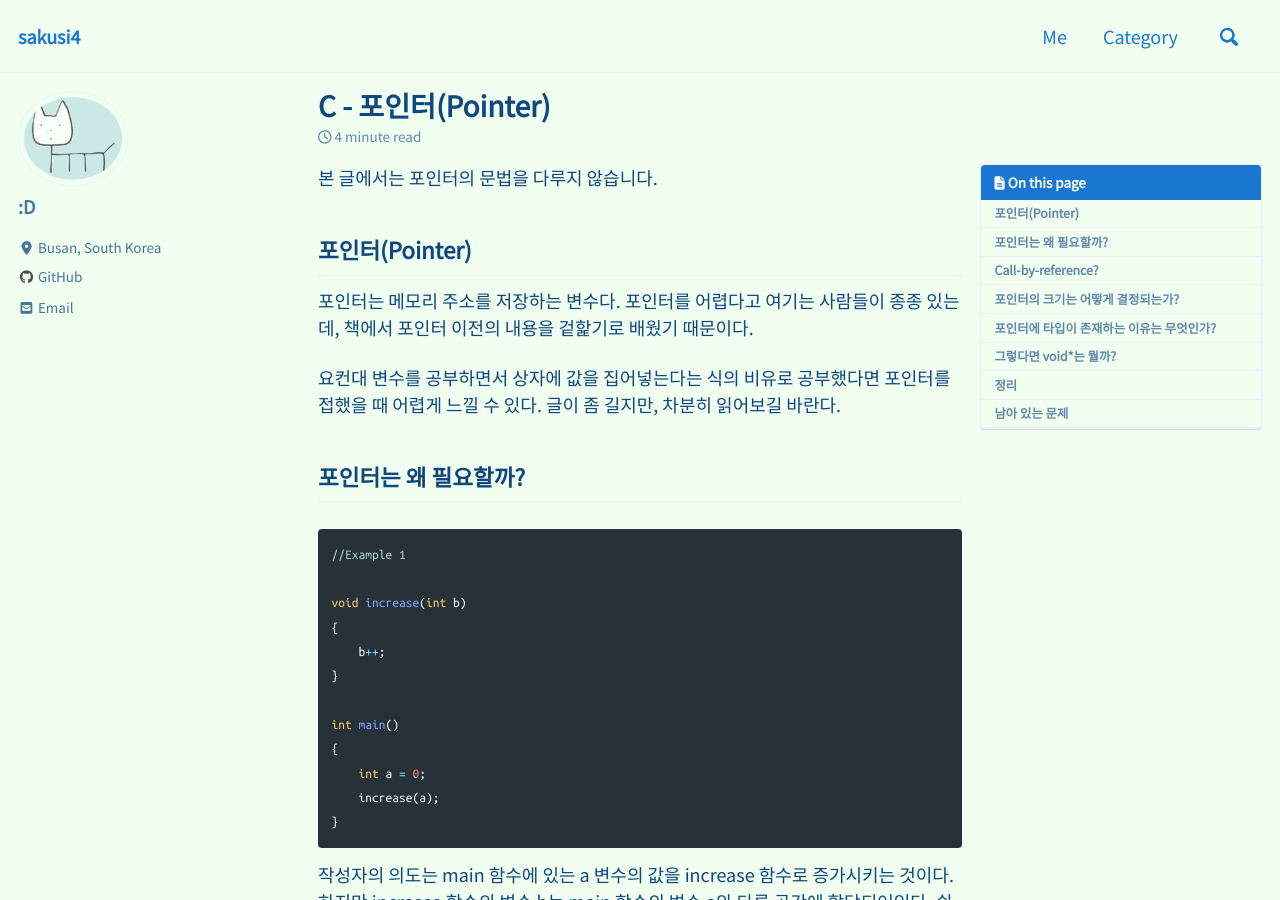
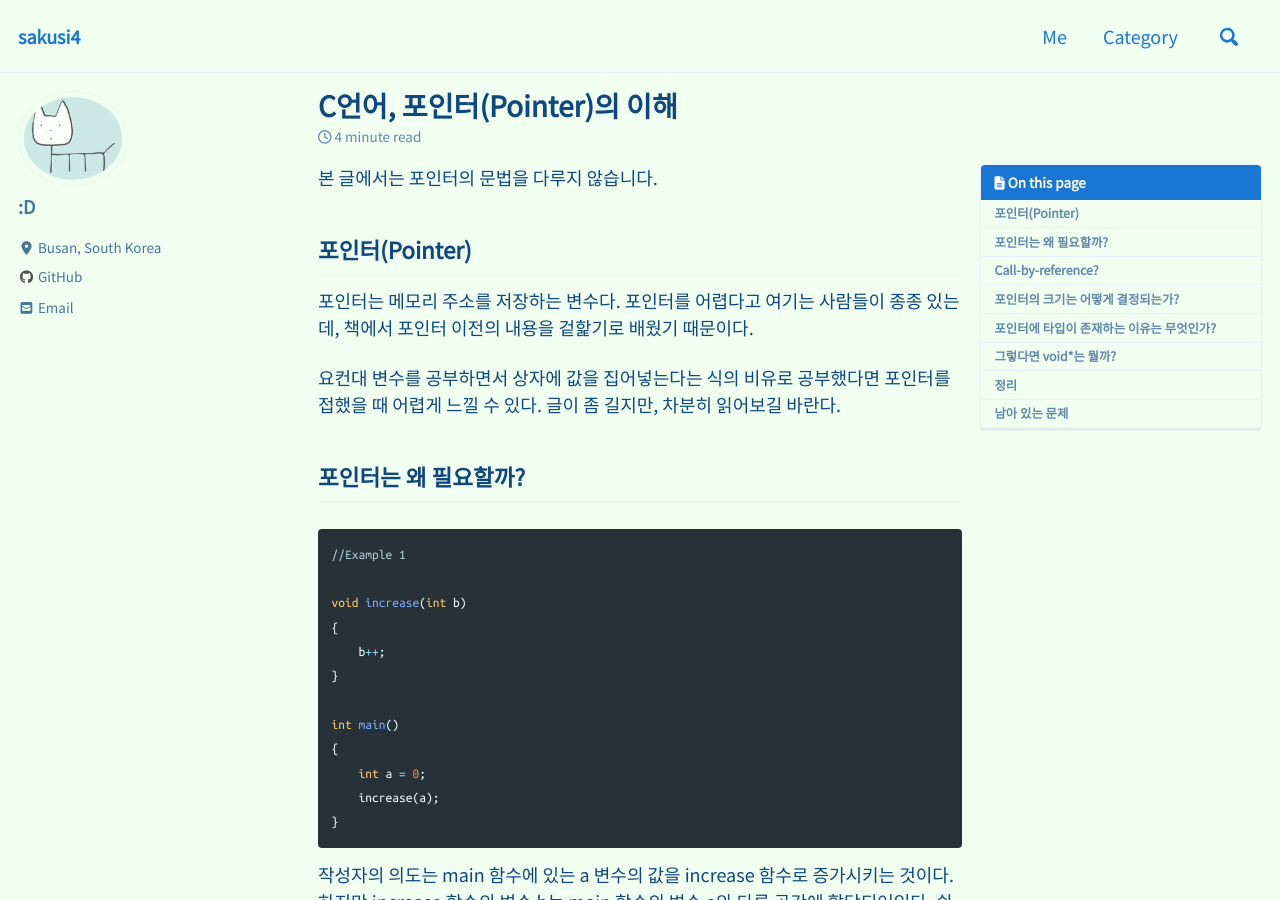
Before and after one commit to sakusi4/sakusi4.github.io, a Jekyll site: the page built from _posts/2019-12-09-C-Pointer-0.md, in a window 1280 px wide and 900 px high. Built offline with Jekyll 4.4.1, drawn with Linux system fonts in a browser that asks for light colours; cached includes are drawn as plain includes; nearby versions of some CDN libraries; formulas are drawn with MathJax 3; comment, search, counter and statistics services are not loaded.

Commit message:
no message

```diff
--- a/_posts/2019-12-09-C-Pointer-0.md
+++ b/_posts/2019-12-09-C-Pointer-0.md
@@ -1,5 +1,5 @@
 ---
-title: "C - 포인터(Pointer)"
+title: "C언어, 포인터(Pointer)의 이해"
 categories:
   - C
 
```
